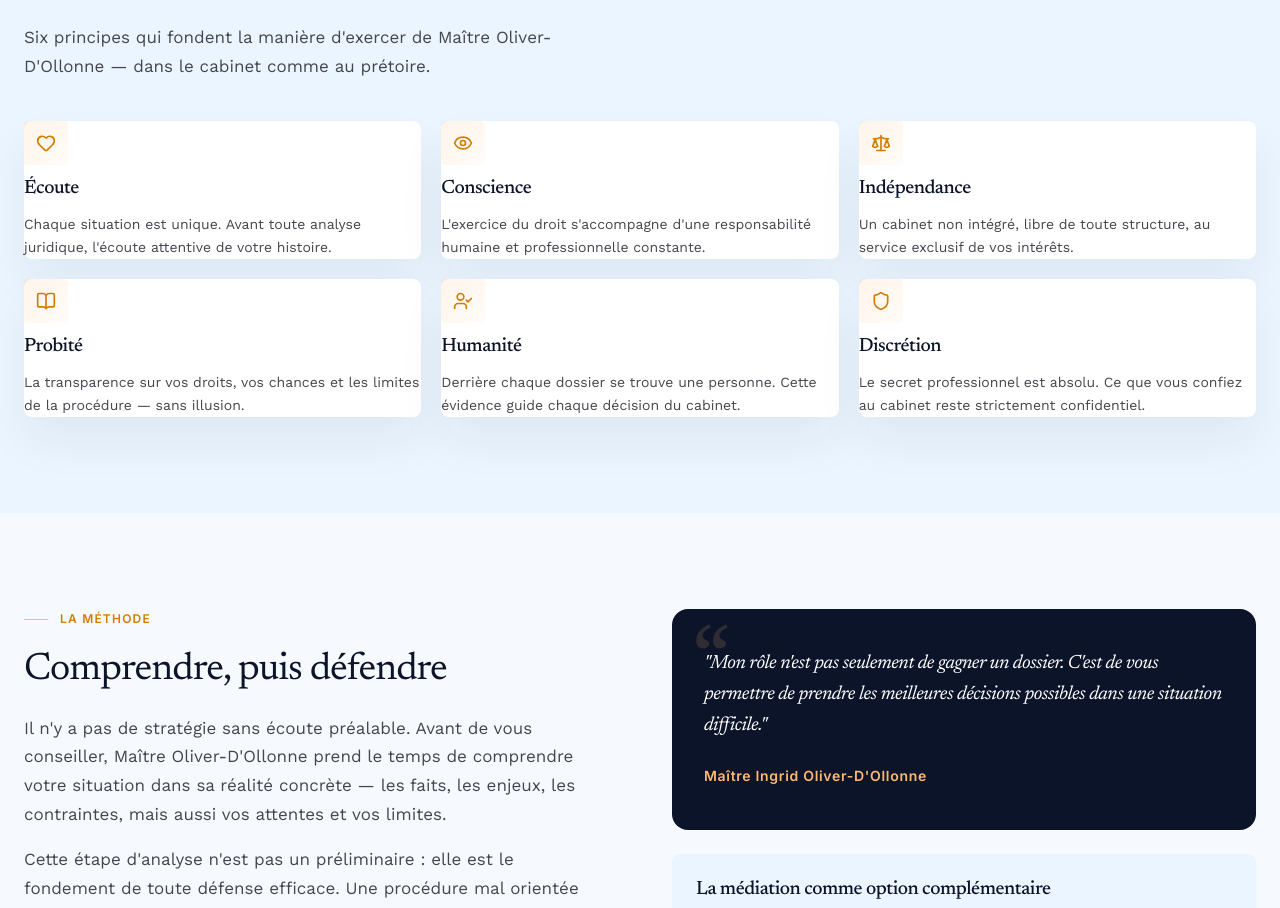
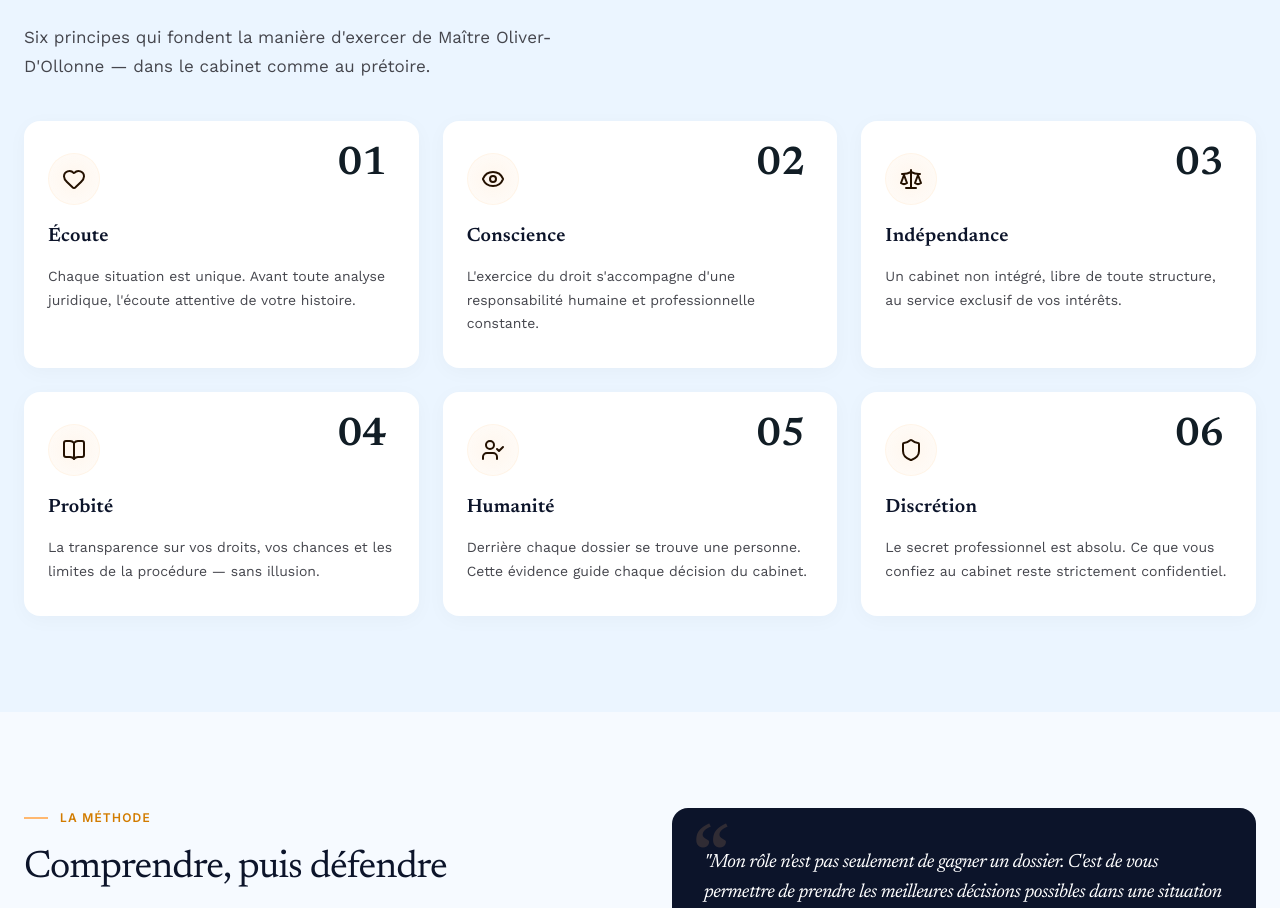
Before and after one commit to Onehostingeurope/ingridoliver, a React (Vite) app: page /le-cabinet in a window 1280 px wide. Shown: the part 1864-2772 px from the top of the page. Built offline with nearby package versions, Linux system fonts and the light colour scheme.

Commit message:
Design: Refactor values grid with premium editorial look and hover effects

```diff
--- a/src/pages/LeCabinet.css
+++ b/src/pages/LeCabinet.css
@@ -90,27 +90,65 @@
 .cabinet-valeurs__grid {
   display: grid;
   grid-template-columns: repeat(3, 1fr);
-  gap: var(--space-5);
+  gap: var(--space-6);
+  counter-reset: valeur-counter;
 }
 
 .valeur-item {
-  padding: var(--space-7) var(--space-6);
+  padding: var(--space-8) var(--space-6);
   background: var(--color-surface-lowest);
-  border-radius: var(--radius-md);
-  box-shadow: var(--shadow-ambient);
+  border: 1px solid rgba(var(--color-primary-rgb), 0.05);
+  border-radius: var(--radius-lg);
+  box-shadow: 0 4px 20px rgba(0, 0, 0, 0.03);
   display: flex;
   flex-direction: column;
-  gap: var(--space-3);
+  gap: var(--space-4);
+  position: relative;
+  transition: all 0.4s cubic-bezier(0.165, 0.84, 0.44, 1);
+  overflow: hidden;
+}
+
+.valeur-item::before {
+  counter-increment: valeur-counter;
+  content: "0" counter(valeur-counter);
+  position: absolute;
+  top: var(--space-6);
+  right: var(--space-8);
+  font-family: var(--font-headline);
+  font-size: 2.5rem;
+  font-weight: 700;
+  color: rgba(var(--color-primary-rgb), 0.03);
+  line-height: 1;
+  pointer-events: none;
+  transition: color 0.4s ease;
+}
+
+.valeur-item:hover {
+  transform: translateY(-6px);
+  box-shadow: 0 20px 40px rgba(var(--color-primary-rgb), 0.08);
+  border-color: rgba(var(--color-tertiary-rgb), 0.2);
+}
+
+.valeur-item:hover::before {
+  color: rgba(var(--color-tertiary-rgb), 0.08);
 }
 
 .valeur-item__icon {
-  width: 44px;
-  height: 44px;
-  background: linear-gradient(135deg, rgba(255,184,112,0.15), rgba(255,184,112,0.05));
-  border-radius: var(--radius-sm);
+  width: 52px;
+  height: 52px;
+  background: radial-gradient(circle at center, rgba(255, 184, 112, 0.12), rgba(255, 184, 112, 0.04));
+  border: 1px solid rgba(255, 184, 112, 0.1);
+  border-radius: 50%;
   display: flex;
   align-items: center;
   justify-content: center;
+  color: var(--color-tertiary);
+  transition: all 0.4s ease;
+}
+
+.valeur-item:hover .valeur-item__icon {
+  transform: scale(1.1) rotate(5deg);
+  background: radial-gradient(circle at center, rgba(255, 184, 112, 0.2), rgba(255, 184, 112, 0.08));
   color: var(--color-on-tertiary-ct);
 }
 
@@ -118,14 +156,16 @@
   font-family: var(--font-headline);
   font-size: var(--text-headline-sm);
   color: var(--color-primary);
-  font-weight: 500;
+  font-weight: 600;
+  letter-spacing: 0.01em;
+  margin-top: var(--space-1);
 }
 
 .valeur-item__desc {
   font-family: var(--font-body);
   font-size: var(--text-body-sm);
   color: var(--color-on-surface-var);
-  line-height: 1.65;
+  line-height: 1.7;
   max-width: none;
 }
 
--- a/src/pages/LeCabinet.tsx
+++ b/src/pages/LeCabinet.tsx
@@ -7,12 +7,12 @@ import portraitImg from '../assets/portrait_avocat2.jpg'
 import './LeCabinet.css'
 
 const values = [
-  { icon: <Heart size={20} />, label: 'Écoute', desc: "Chaque situation est unique. Avant toute analyse juridique, l'écoute attentive de votre histoire." },
-  { icon: <Eye size={20} />, label: 'Conscience', desc: "L'exercice du droit s'accompagne d'une responsabilité humaine et professionnelle constante." },
-  { icon: <Scale size={20} />, label: 'Indépendance', desc: "Un cabinet non intégré, libre de toute structure, au service exclusif de vos intérêts." },
-  { icon: <BookOpen size={20} />, label: 'Probité', desc: "La transparence sur vos droits, vos chances et les limites de la procédure — sans illusion." },
-  { icon: <UserCheck size={20} />, label: 'Humanité', desc: "Derrière chaque dossier se trouve une personne. Cette évidence guide chaque décision du cabinet." },
-  { icon: <Shield size={20} />, label: 'Discrétion', desc: "Le secret professionnel est absolu. Ce que vous confiez au cabinet reste strictement confidentiel." },
+  { icon: <Heart size={24} />, label: 'Écoute', desc: "Chaque situation est unique. Avant toute analyse juridique, l'écoute attentive de votre histoire." },
+  { icon: <Eye size={24} />, label: 'Conscience', desc: "L'exercice du droit s'accompagne d'une responsabilité humaine et professionnelle constante." },
+  { icon: <Scale size={24} />, label: 'Indépendance', desc: "Un cabinet non intégré, libre de toute structure, au service exclusif de vos intérêts." },
+  { icon: <BookOpen size={24} />, label: 'Probité', desc: "La transparence sur vos droits, vos chances et les limites de la procédure — sans illusion." },
+  { icon: <UserCheck size={24} />, label: 'Humanité', desc: "Derrière chaque dossier se trouve une personne. Cette évidence guide chaque décision du cabinet." },
+  { icon: <Shield size={24} />, label: 'Discrétion', desc: "Le secret professionnel est absolu. Ce que vous confiez au cabinet reste strictement confidentiel." },
 ]
 
 export default function LeCabinet() {
```
